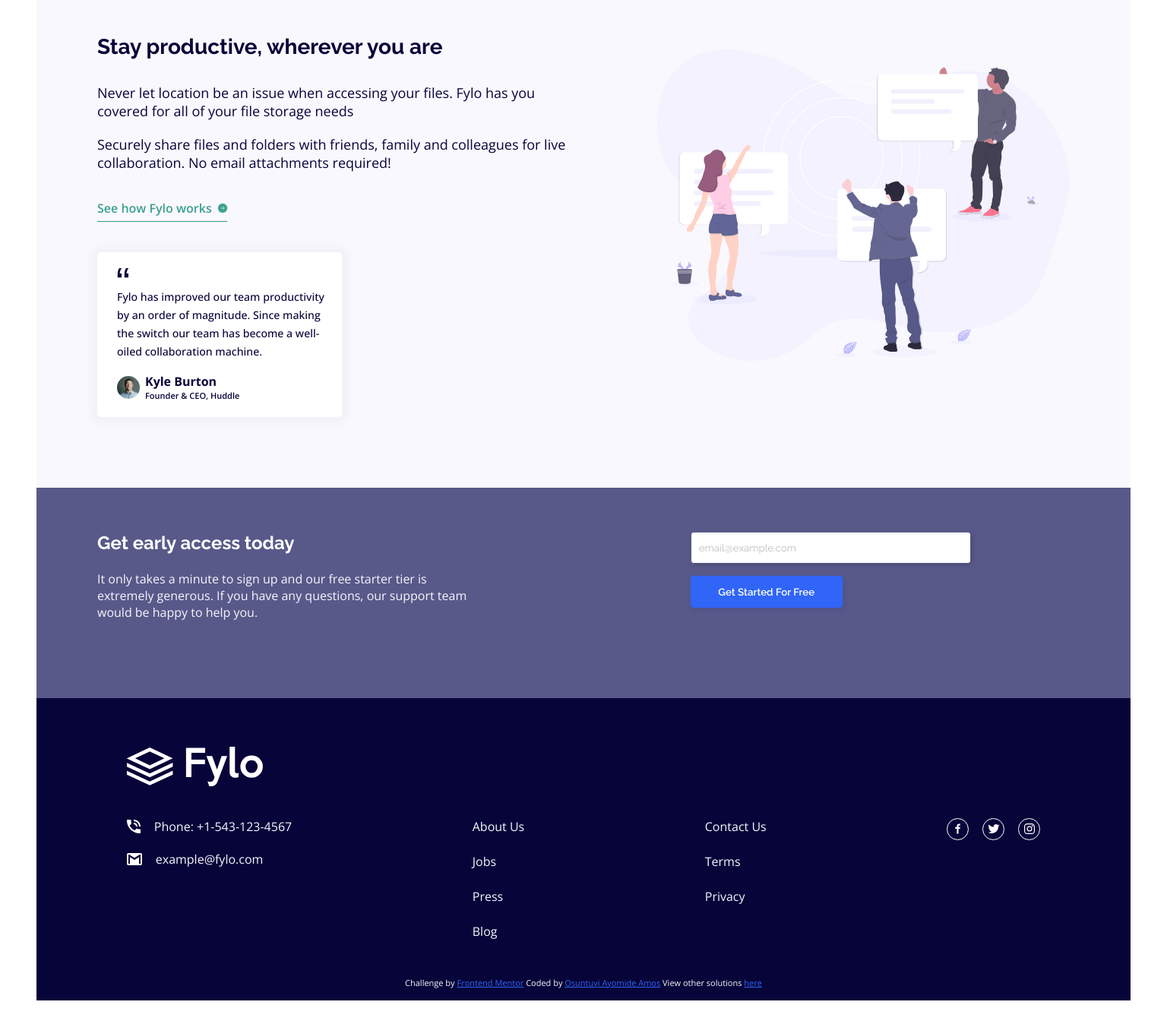
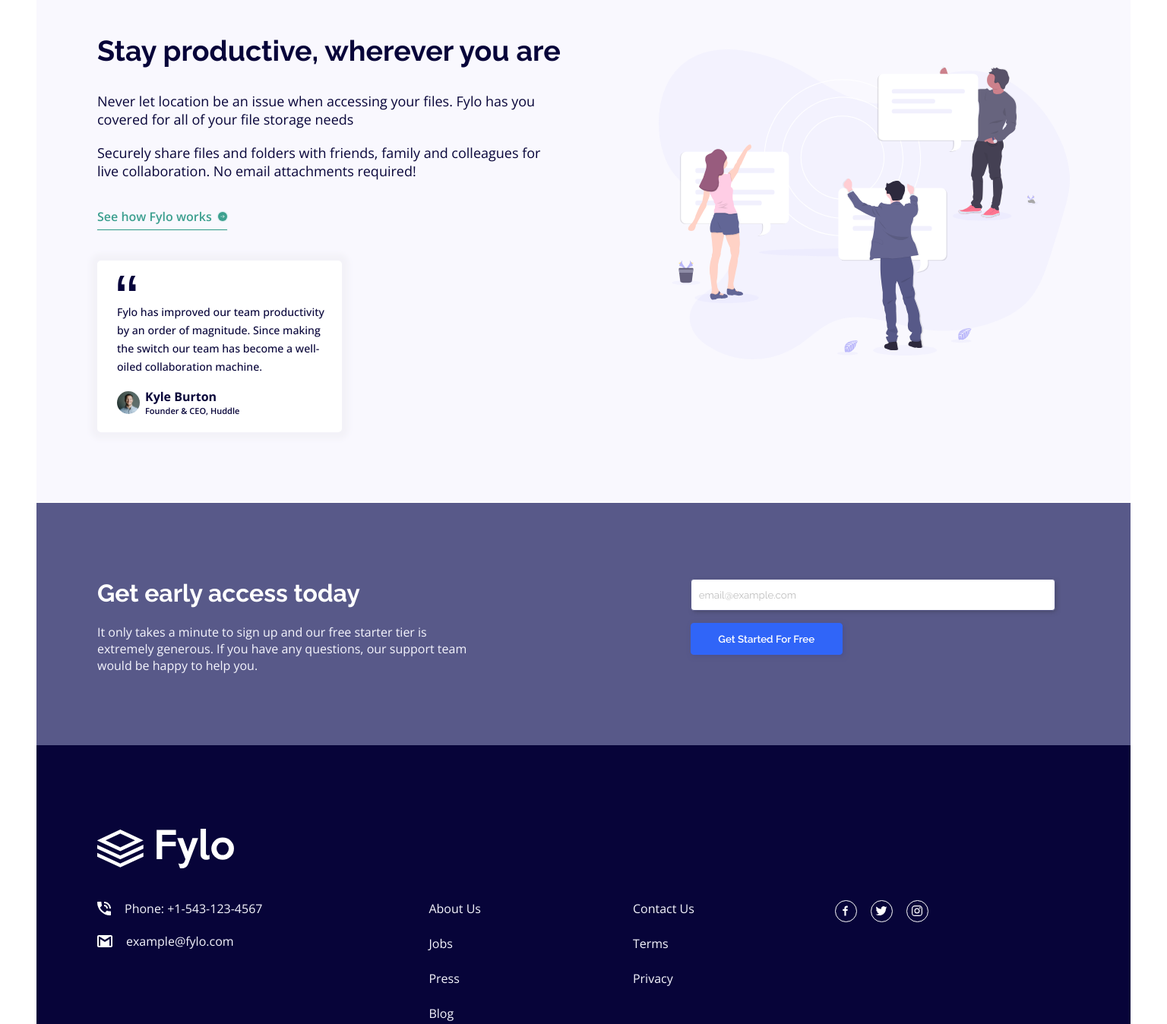
Before and after one commit to fistty/Fylo-Landing-Page-With-Two-Column-Layout, a plain HTML site: page index.html in a window 1536 px wide. Shown: the part 940-2288 px from the top of the page at 76% size. Before the commit the page ends 2257 px from the top, so only its background shows below. Drawn offline with nearby package versions, Linux system fonts and the light colour scheme.

Commit message:
Update Fylo-stylesheet.css

```diff
--- a/Fylo-stylesheet.css
+++ b/Fylo-stylesheet.css
@@ -169,7 +169,6 @@ header p {
   padding-left: 1.3125rem;
   color: var(--Light-Gray);
   box-shadow: inset 0px 0px 0px 1px rgb(191 191 191);
-  transition: all 200ms ease-out;
 }
 
 .header-email-input:focus-visible {
@@ -340,7 +339,7 @@ main {
 /*============== CARD QUOTE CONTAINER ==============*/
 .card-quote-container > img {
   max-width: 100%;
-  min-height: 0.9375rem;
+  min-height: 1.5rem;
   display: block;
 }
 
@@ -657,7 +656,6 @@ ion-icon,
   }
 
   .section-email-input {
-    width: clamp(17.5rem, 100%, 29.9375rem);
     margin: unset;
   }
 
@@ -754,19 +752,19 @@ ion-icon,
 
   /*============== MAIN IMAGE CONTAINER ==============*/
   .main-image-container {
-    width: 50%;
+    width: 46%;
     padding-top: 4.3rem;
   }
 
   .main-text-container {
-    width: 50%;
+    width: 54%;
     margin-top: 3rem;
     padding-left: 1rem;
   }
 
   .main-text-container > h1 {
     text-align: left;
-    font-size: 1.75rem;
+    font-size: 2.35rem;
   }
 
   .main-text-container .main-para {
@@ -788,6 +786,17 @@ ion-icon,
 
   section {
     padding-inline: 5rem;
+    padding-top: 100px;
+  }
+
+  .section-top > h1 {
+    font-size: 32px;
+  }
+
+  /*============== FOOTER ==============*/
+  footer {
+    padding-left: 80px;
+    padding-top: 110px;
   }
 }
 
@@ -851,8 +860,28 @@ ion-icon,
     padding-left: unset;
   }
 
+  .main-text-container .main-para {
+    max-width: 36.875rem;
+  }
+
   .section-email-input {
     margin: unset;
+  }
+
+  footer {
+    justify-content: unset;
+  }
+
+  .footer2 {
+    margin-left: 219px;
+  }
+
+  .footer3 {
+    margin-left: 200px;
+  }
+
+  .footer4 {
+    margin-left: 185px;
   }
 }
 
@@ -867,13 +896,18 @@ ion-icon,
   position: relative;
   width: 17.5rem;
   width: clamp(280px, 74%, 480px);
-
   margin: 0 auto;
 }
 
 @media screen and (min-width: 740px) {
   .section-email-input-container {
     margin: unset;
+  }
+}
+
+@media screen and (min-width: 1300px) {
+  .section-email-input-container {
+    width: 480px;
   }
 }
 
```
